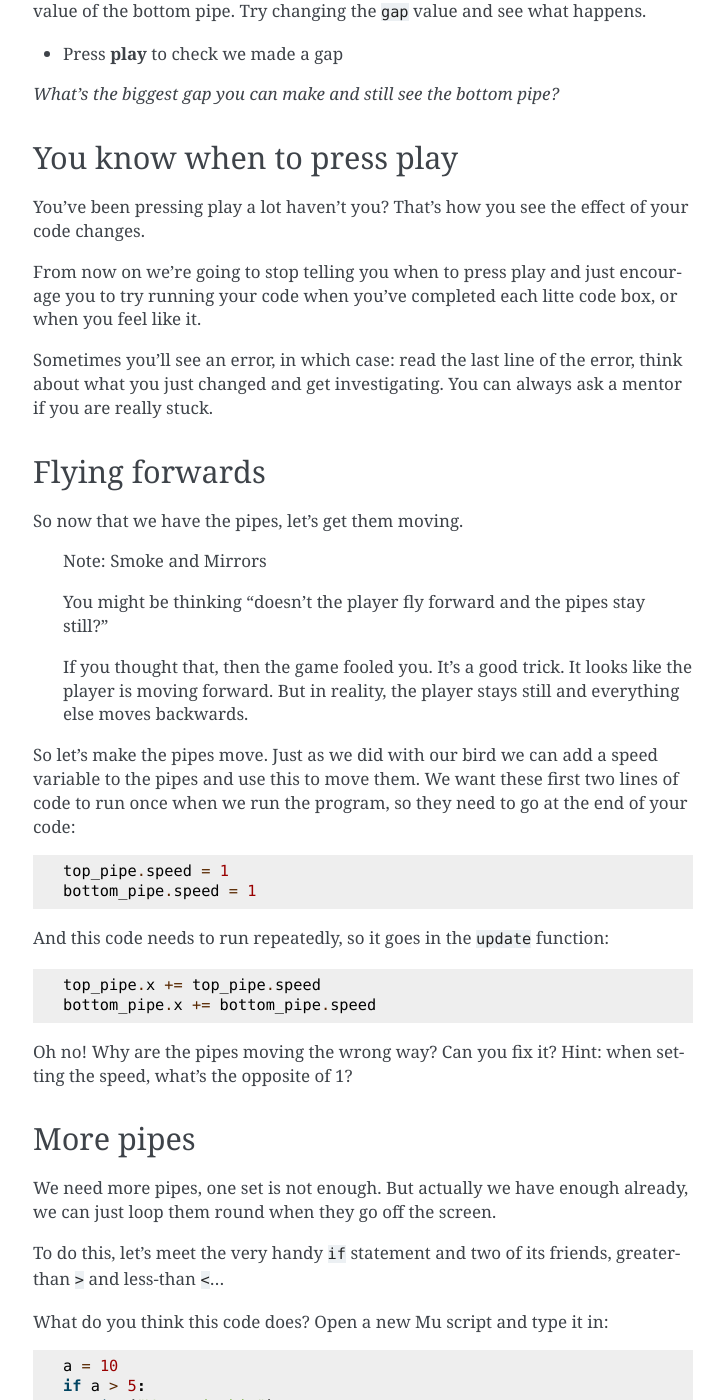
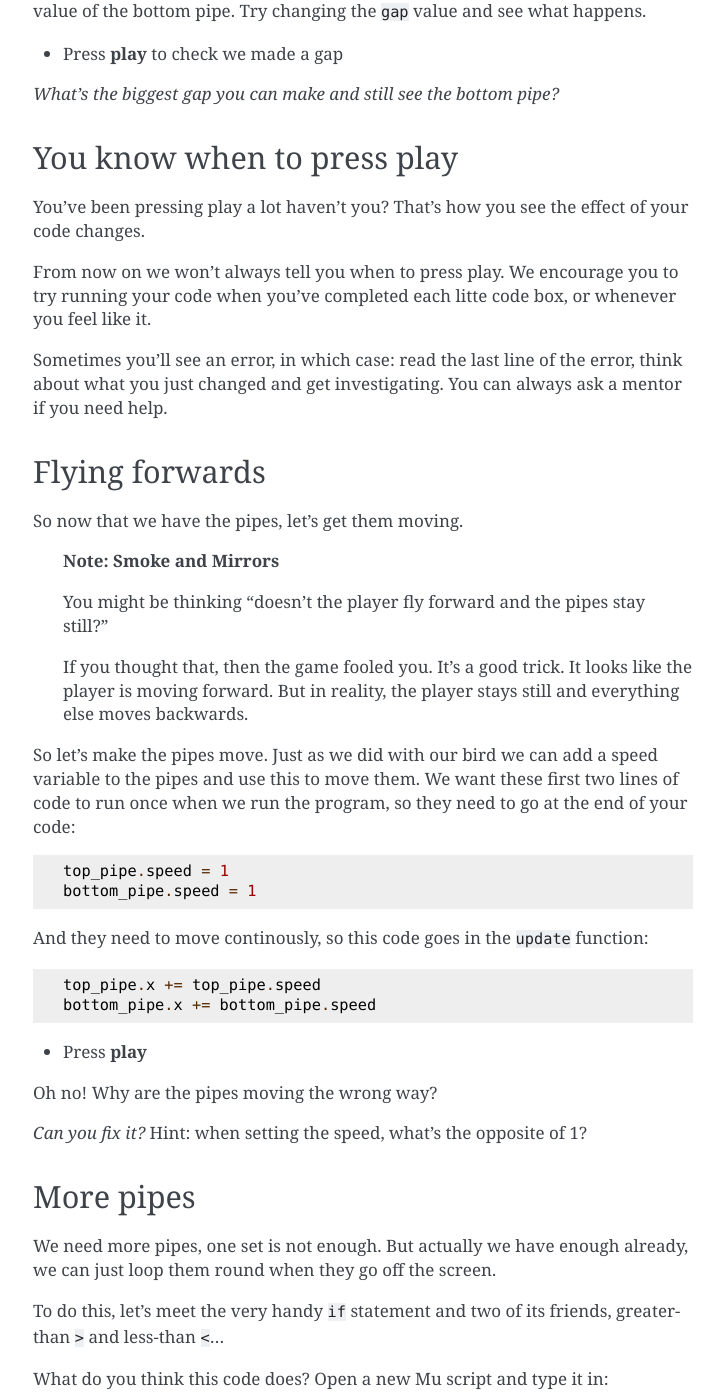
Before and after one commit to andyborrell/pygamezero_bird, a Sphinx documentation site: the page built from docs/source/part2.rst, in a window 1280 px wide and 1400 px high, scrolled down 1529 px. Shown: the whole window, without its empty margins (387-1111 px from the left). Built offline with Sphinx 7.4.7, drawn with Linux system fonts in a browser that asks for light colours.

Commit message:
Part 2 minor tweaks

```diff
--- a/docs/source/part2.rst
+++ b/docs/source/part2.rst
@@ -71,9 +71,9 @@ You know when to press play
 
 You've been pressing play a lot haven't you? That's how you see the effect of your code changes.
 
-From now on we're going to stop telling you when to press play and just encourage you to try running your code when you've completed each litte code box, or when you feel like it.
+From now on we won't always tell you when to press play.  We encourage you to try running your code when you've completed each litte code box, or whenever you feel like it.
 
-Sometimes you'll see an error, in which case: read the last line of the error, think about what you just changed and get investigating. You can always ask a mentor if you are really stuck.
+Sometimes you'll see an error, in which case: read the last line of the error, think about what you just changed and get investigating. You can always ask a mentor if you need help.
 
 
 Flying forwards
@@ -94,14 +94,18 @@ So let's make the pipes move. Just as we did with our bird we can add a speed va
    top_pipe.speed = 1
    bottom_pipe.speed = 1
 
-And this code needs to run repeatedly, so it goes in the :code:`update` function:
+And they need to move continously, so this code goes in the :code:`update` function:
 
 .. code:: python
 
    top_pipe.x += top_pipe.speed
    bottom_pipe.x += bottom_pipe.speed
 
-Oh no! Why are the pipes moving the wrong way? Can you fix it? Hint: when setting the speed, what's the opposite of 1?
+- Press **play**
+
+Oh no! Why are the pipes moving the wrong way?
+
+*Can you fix it?* Hint: when setting the speed, what's the opposite of 1?
 
 
 More pipes
```
Also changed, not shown: other parts of docs/source/part2.rst (+1 -1 lines).
